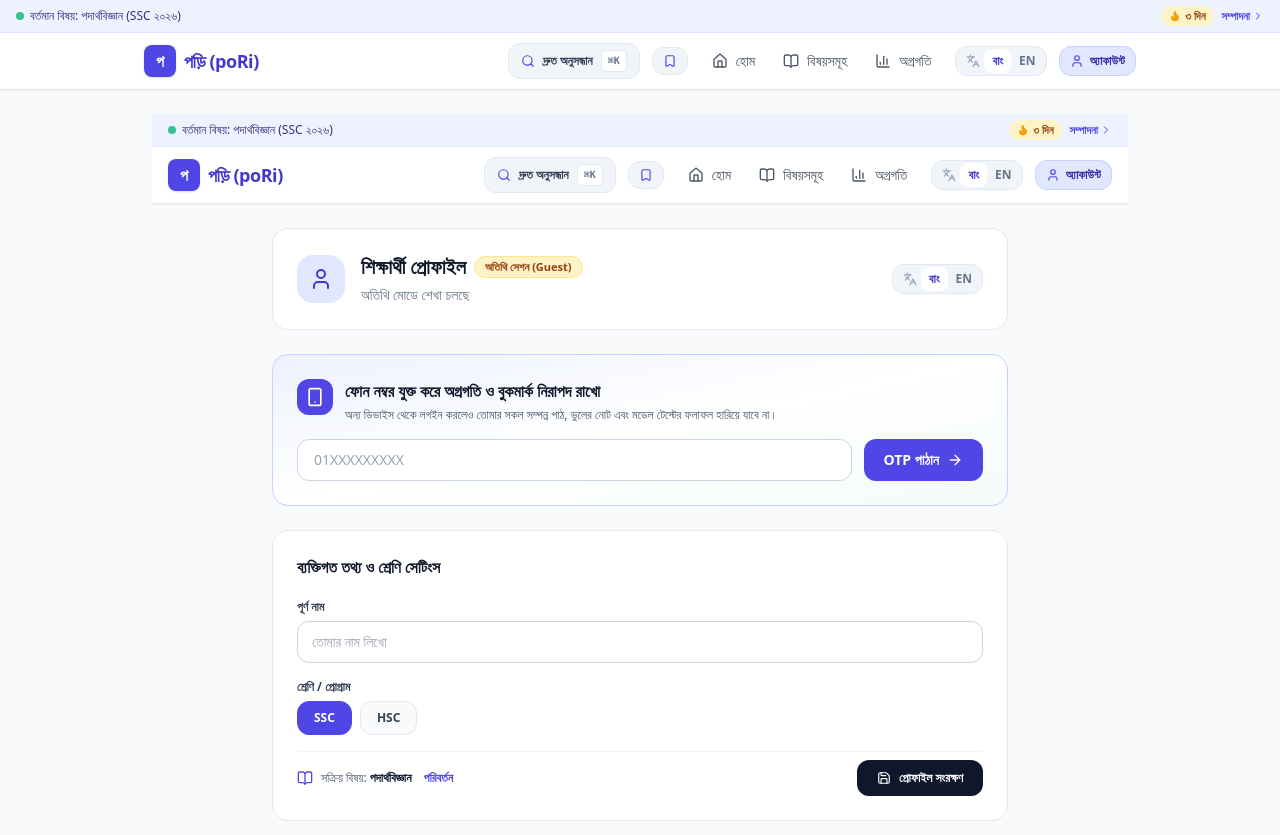
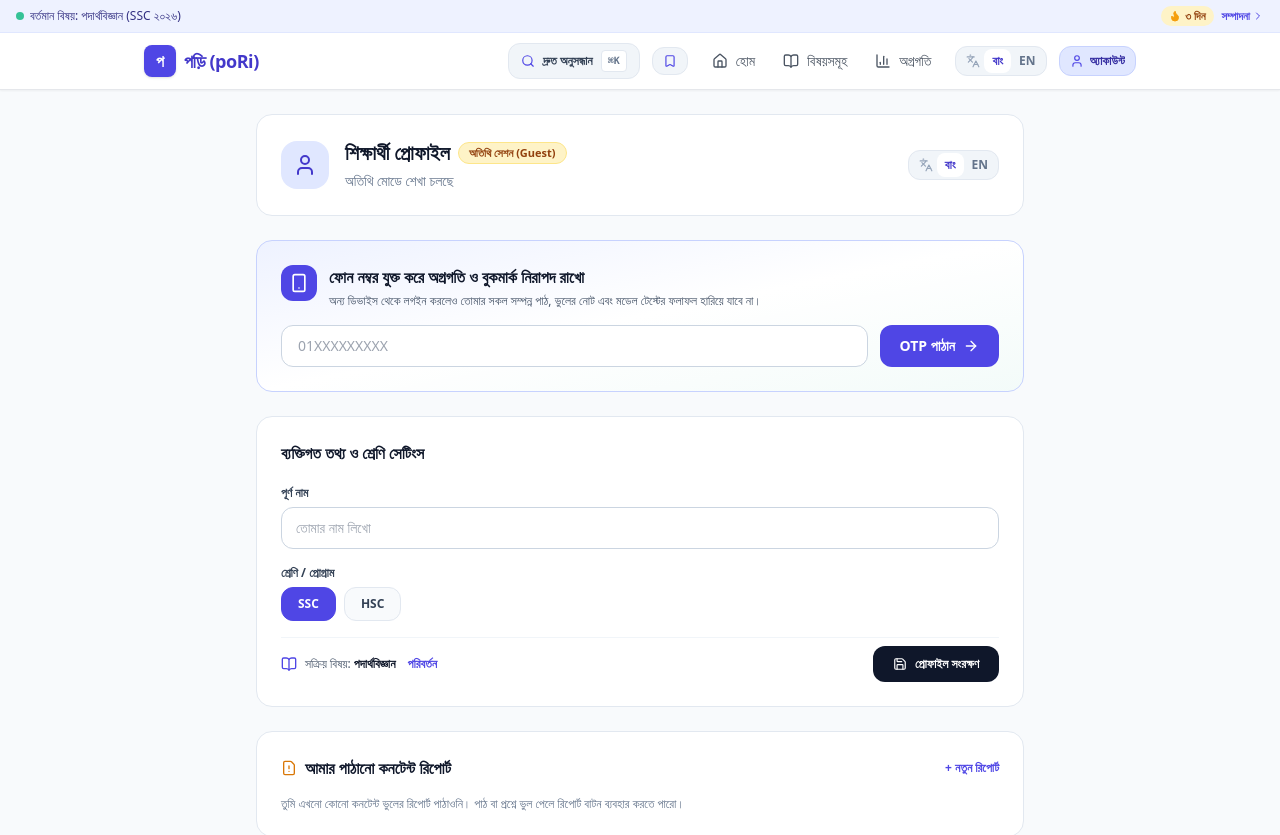
Before and after one commit to AsfaqueAhmed/porhi, a Next.js app in the folder apps/web/: page /account in a window 1280 px wide. Shown: the top 835 px of the page. Built offline with nearby package versions, Linux system fonts and the light colour scheme.

Commit message:
fix(web): remove duplicate PersistentNav from /account and /content-report

```diff
--- a/apps/web/src/app/account/page.tsx
+++ b/apps/web/src/app/account/page.tsx
@@ -15,7 +15,6 @@ import {
   Save,
   Sparkles,
 } from 'lucide-react';
-import { PersistentNav } from '@/components/navigation/persistent-nav';
 import { LanguageToggle } from '@/components/navigation/LanguageToggle';
 import { apiClient } from '@/lib/api-client';
 import { ensureGuestSession } from '@/lib/guest-session';
@@ -207,10 +206,7 @@ export default function AccountPage() {
   };
 
   return (
-    <div className="min-h-screen bg-slate-50 pb-24 md:pb-12">
-      <PersistentNav currentPath="/account" />
-
-      <main className="max-w-3xl mx-auto px-4 pt-6 space-y-6">
+    <div className="max-w-3xl mx-auto space-y-6 pb-12">
         {/* Identity Header Card */}
         <section className="bg-white rounded-2xl border border-slate-200 shadow-xs p-6 flex flex-col sm:flex-row sm:items-center justify-between gap-4">
           <div className="flex items-center gap-4">
@@ -475,7 +471,6 @@ export default function AccountPage() {
             <span>{tr('সেশন লগ আউট', 'Sign Out')}</span>
           </button>
         </section>
-      </main>
     </div>
   );
 }
--- a/apps/web/src/app/content-report/page.tsx
+++ b/apps/web/src/app/content-report/page.tsx
@@ -4,7 +4,6 @@ import React, { Suspense, useEffect, useState } from 'react';
 import { useSearchParams } from 'next/navigation';
 import Link from 'next/link';
 import { Flag, Send, CheckCircle2, ArrowLeft } from 'lucide-react';
-import { PersistentNav } from '@/components/navigation/persistent-nav';
 import { apiClient } from '@/lib/api-client';
 import { ensureGuestSession } from '@/lib/guest-session';
 import { useUserStore, ReportedIssueItem } from '@/store/user-store';
@@ -88,7 +87,7 @@ function ContentReportForm() {
   }, [serverReports, reportedIssues]);
 
   return (
-    <main className="max-w-3xl mx-auto px-4 pt-6 space-y-6">
+    <div className="max-w-3xl mx-auto space-y-6 pb-12">
       <div className="flex items-center justify-between gap-2">
         <Link
           href="/account"
@@ -224,17 +223,14 @@ function ContentReportForm() {
           </ul>
         </section>
       )}
-    </main>
+    </div>
   );
 }
 
 export default function ContentReportPage() {
   return (
-    <div className="min-h-screen bg-slate-50 pb-24 md:pb-12">
-      <PersistentNav currentPath="/content-report" />
-      <Suspense fallback={<div className="max-w-3xl mx-auto p-6 text-xs text-slate-500">লোড হচ্ছে...</div>}>
-        <ContentReportForm />
-      </Suspense>
-    </div>
+    <Suspense fallback={<div className="max-w-3xl mx-auto p-6 text-xs text-slate-500">লোড হচ্ছে...</div>}>
+      <ContentReportForm />
+    </Suspense>
   );
 }
```
